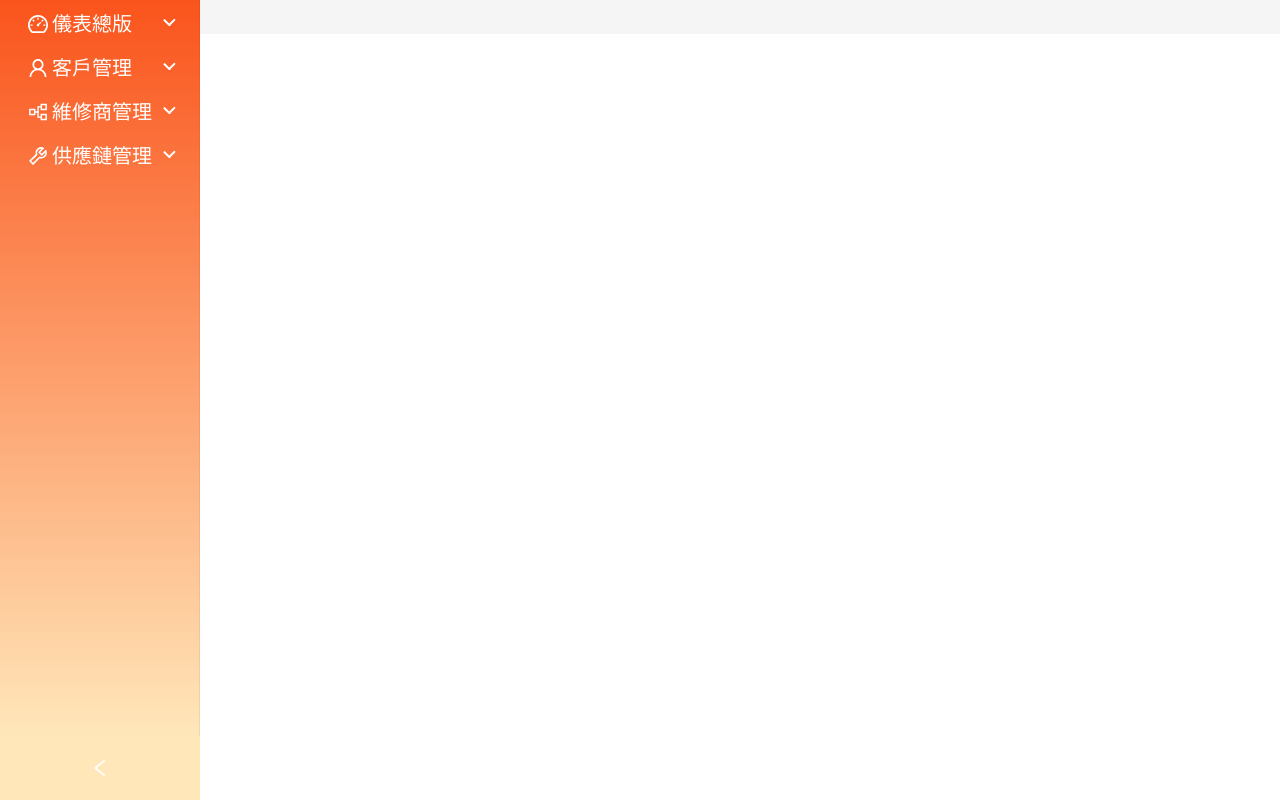
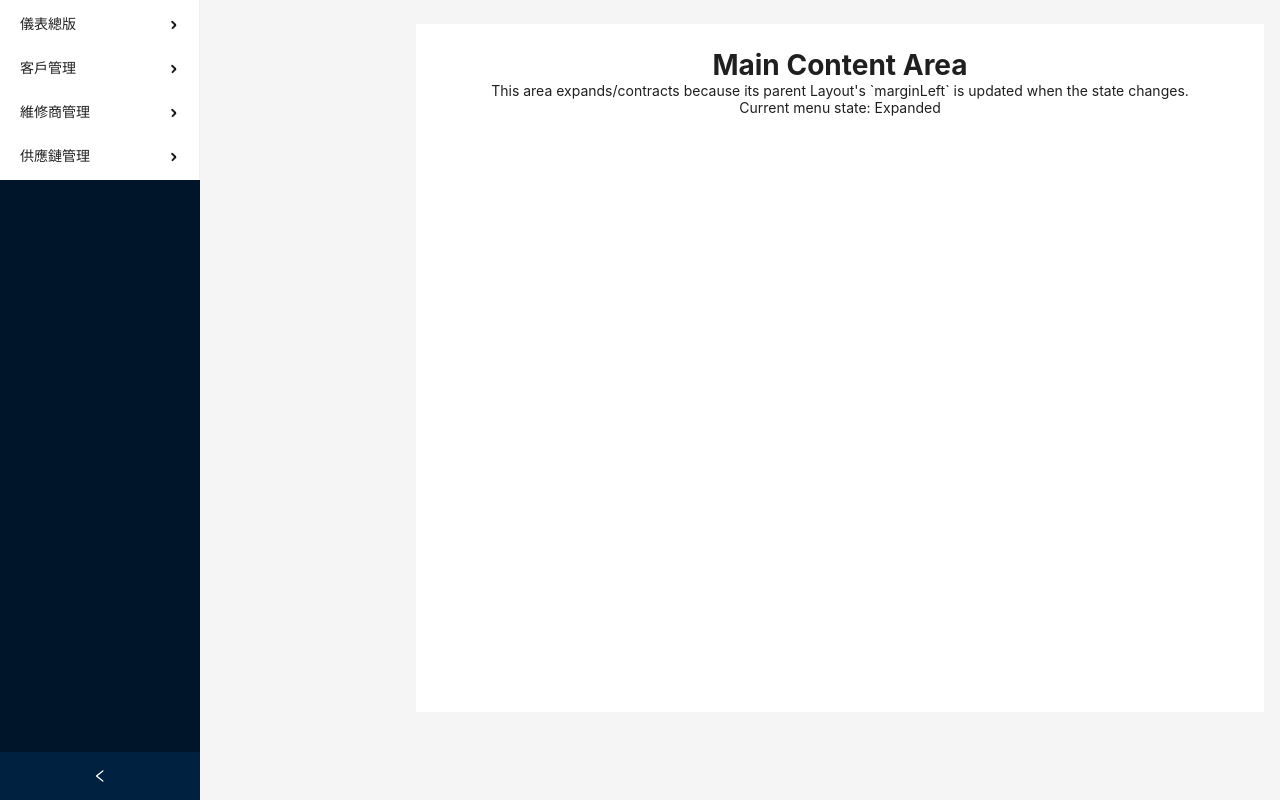
Before and after one commit to LaumShawn/antd-demo, a Next.js app: page /room in a window 1280 px wide. Built offline with nearby package versions, Linux system fonts and the light colour scheme.

Commit message:
改用決莫奈給的折疊式測欄

```diff
--- /dev/null
+++ b/src/app/component/CollapseSider.tsx
@@ -0,0 +1,68 @@
+import { useState } from "react";
+import { Menu } from "antd";
+import Sider from "antd/es/layout/Sider";
+
+interface CollapseSiderProps {
+  collapsed: boolean;
+  onCollapse: (collapsed: boolean) => void;
+  siderWidth?: number;
+  collapsedSiderWidth?: number;
+}
+
+const CollapseSider: React.FC<CollapseSiderProps> = ({
+  collapsed,
+  onCollapse,
+  siderWidth = 200, // Standard width (used by Sider)
+  collapsedSiderWidth = 40,
+}) => {
+  const items = [
+    {
+      key: "sub1", //指整個巢狀結構
+      label: "儀表總版",
+
+      children: [
+        { key: "1", label: "通知管理" },
+        { key: "2", label: "審計日誌" },
+        { key: "3", label: "Option 3" },
+        { key: "4", label: "Option 4 " },
+      ],
+    },
+    {
+      key: "sub2",
+      label: "客戶管理",
+
+      children: [
+        { key: "5", label: "客戶列表" },
+        { key: "6", label: "Option 6" },
+        { key: "7", label: "Option 7" },
+        { key: "8", label: "Option 8" },
+      ],
+    },
+    {
+      key: "sub3",
+      label: "維修商管理",
+
+      children: [
+        { key: "9", label: "Option 9" },
+        { key: "10", label: "Option 10" },
+      ],
+    },
+    {
+      key: "sub4",
+      label: "供應鏈管理",
+
+      children: [
+        { key: "11", label: "Option 9" },
+        { key: "12", label: "Option 10" },
+      ],
+    },
+  ];
+
+  return (
+    <Sider collapsed={collapsed} collapsible onCollapse={onCollapse} width={siderWidth} collapsedWidth={collapsedSiderWidth}>
+      <Menu items={items} ></Menu>
+    </Sider>
+  );
+};
+
+export default CollapseSider;
--- a/src/app/customers/chiachang/page.tsx
+++ b/src/app/customers/chiachang/page.tsx
@@ -1,5 +1,5 @@
 import Chialist from "./list";
-import MyMenu from "@/app/myMenu";
+import MyMenu from "@/app/component/myMenu";
 import Layout from "antd/es/layout/layout";
 import { Content } from "antd/es/layout/layout";
 export default function page() {
--- a/src/app/facility/page.tsx
+++ b/src/app/facility/page.tsx
@@ -1,5 +1,5 @@
 "use client";
-import MyMenu from "../myMenu";
+import MyMenu from "../component/myMenu";
 import { Layout, Menu } from "antd";
 import { Button } from "antd";
 import { Input } from "antd";
--- a/src/app/page.tsx
+++ b/src/app/page.tsx
@@ -1,5 +1,5 @@
 "use client";
-import MyMenu from "./myMenu";
+import MyMenu from "./component/myMenu";
 import { Layout, Menu } from "antd";
 import { Input } from "antd";
 import { Content } from "antd/es/layout/layout";
--- a/src/app/room/page.tsx
+++ b/src/app/room/page.tsx
@@ -1,17 +1,69 @@
-import React from "react";
-import MyMenu from "@/app/myMenu";
-import Layout from "antd/es/layout/layout";
-import { Content } from "antd/es/layout/layout";
-export default function page() {
+// src/App.jsx
+'use client'
+import React, { useState } from "react";
+import { Layout } from "antd";
+import CollapseSider from "../component/CollapseSider"; // Import the exported component
+
+const {  Content, } = Layout;
+
+const App = () => {
+  const [collapsed, setCollapsed] = useState(false);
+
+  // These widths must match the ones used/expected by MyMenu for correct margin calculation
+  const siderWidth = 200;
+  const collapsedSiderWidth = 40;
+
+  // The handler that will be passed to MyMenu
+  interface CollapseHandlerProps {
+    (collapsedStatus: boolean): void;
+  }
+
+  const handleCollapse: CollapseHandlerProps = (collapsedStatus) => {
+    console.log("Menu collapsed state:", collapsedStatus);
+    setCollapsed(collapsedStatus);
+  };
+
   return (
-    <Layout>
-      <MyMenu />
-      <Layout>
-         <Content>
-        <h1>5555</h1>
-      </Content>
+    <Layout style={{ minHeight: "100vh" }}>
+      {/* Render the exported MyMenu component */}
+      {/* Pass state, handler, and any customization props */}
+      <CollapseSider
+        collapsed={collapsed}
+        onCollapse={handleCollapse}
+        collapsedSiderWidth={collapsedSiderWidth}
+      />
+
+      {/* The Content Area Layout */}
+      {/* Adjust marginLeft based on the state managed HERE in the parent */}
+      <Layout
+        style={{
+          marginLeft: collapsed ? collapsedSiderWidth : siderWidth,
+          transition: "margin-left 0.2s", // Smooth transition for content shift
+        }}
+      >
+
+        <Content style={{ margin: "24px 16px 0", overflow: "initial" }}>
+          <div
+            style={{
+              padding: 24,
+              background: "#fff",
+              textAlign: "center",
+              minHeight: "calc(100vh - 112px)" /* Adjust height as needed */,
+            }}
+          >
+            <h1>Main Content Area</h1>
+            <p>
+              This area expands/contracts because its parent Layout's
+              `marginLeft` is updated when the state changes.
+            </p>
+            {/* --- YOUR MAIN PAGE CONTENT GOES HERE --- */}
+            <p>Current menu state: {collapsed ? "Collapsed" : "Expanded"}</p>
+          </div>
+        </Content>
+
       </Layout>
-
     </Layout>
   );
-}
+};
+
+export default App;
```
Also changed, not shown: src/app/component/myMenu.tsx (renamed from src/app/myMenu.tsx).
